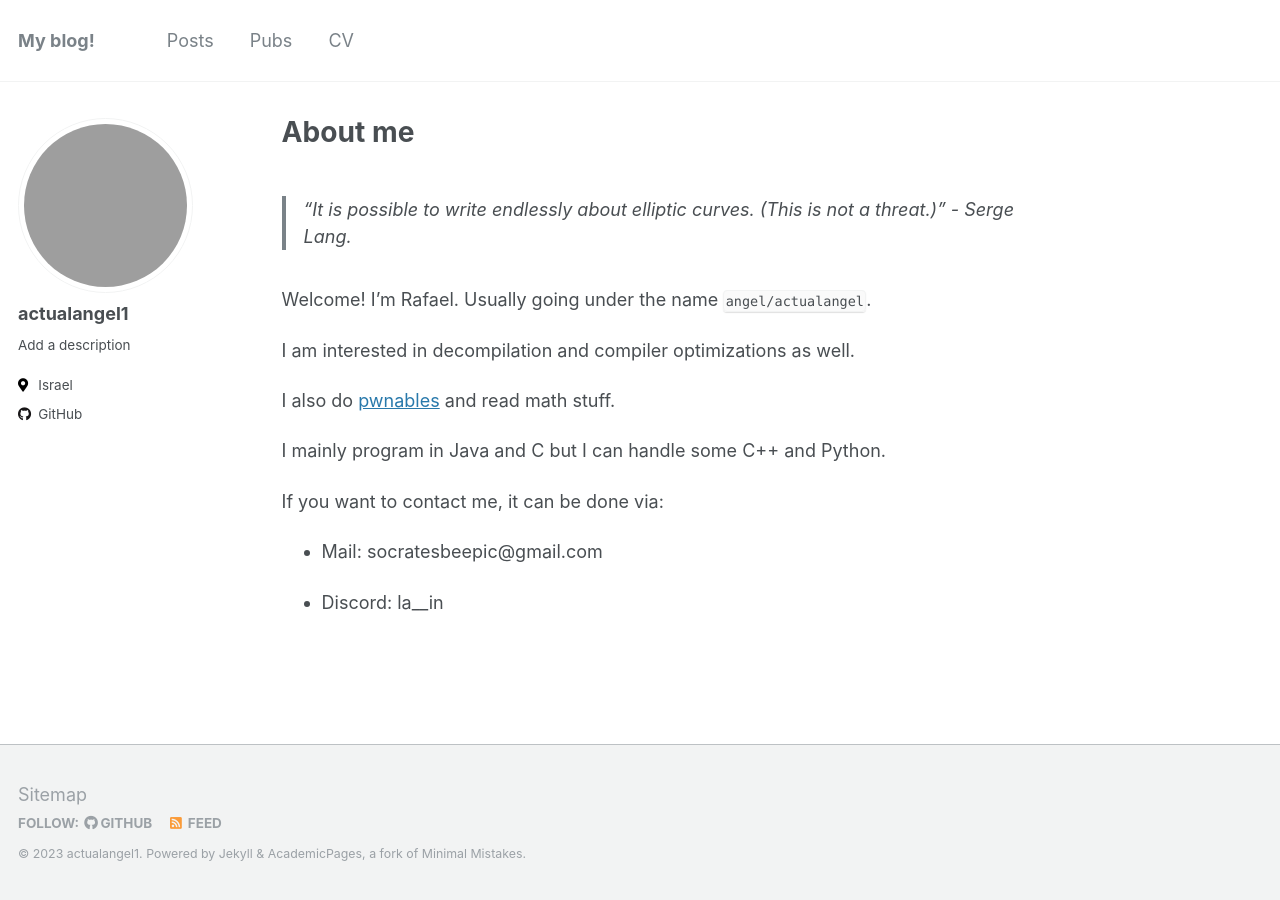
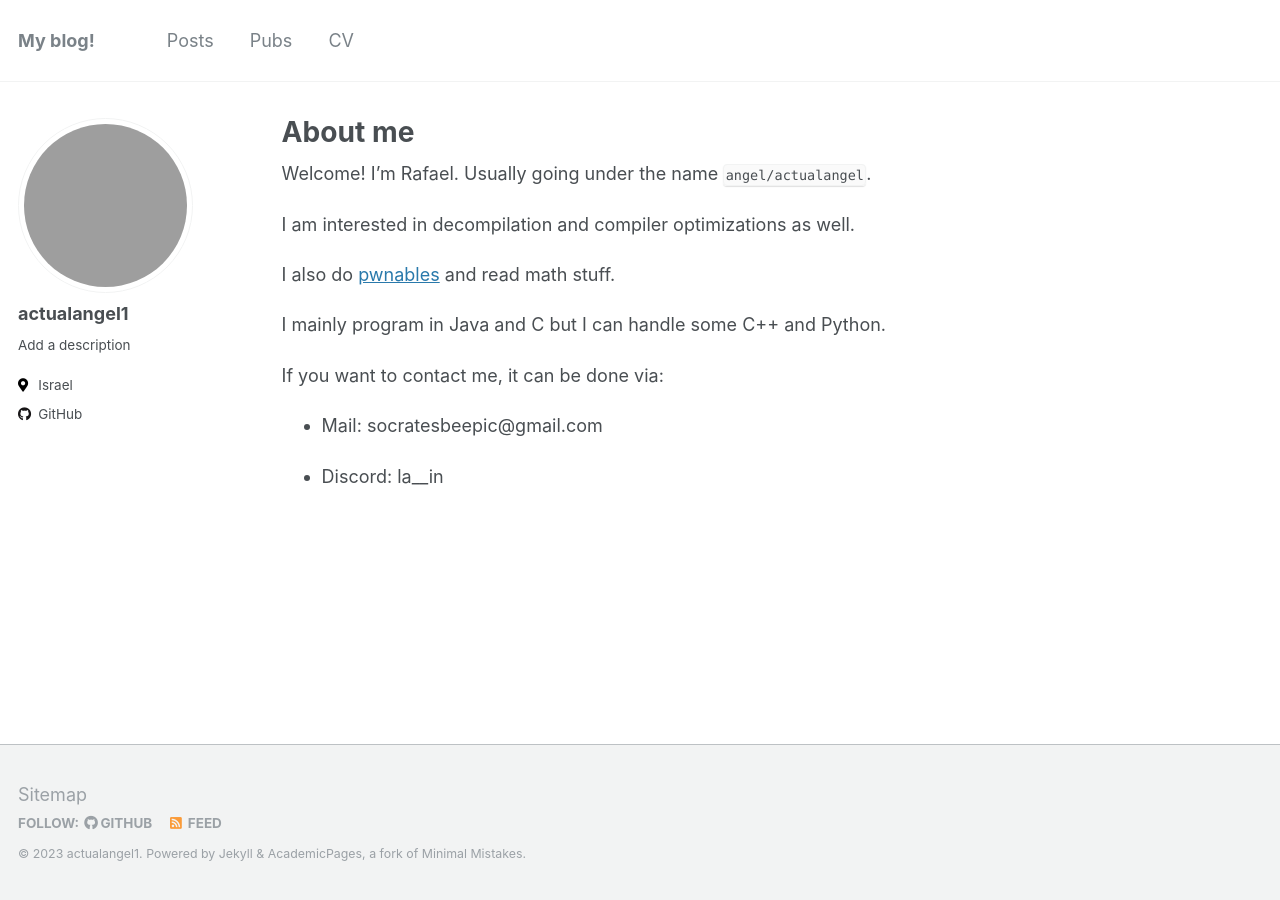
Before and after one commit to ActualAngel1/actualangel1.github.io, a Jekyll site: the page built from _pages/about.md, in a window 1280 px wide. Built offline with Jekyll 4.4.1, drawn with Linux system fonts in a browser that asks for light colours; grey boxes are pictures that could not be loaded.

Commit message:
Update about.md

````diff
--- a/_pages/about.md
+++ b/_pages/about.md
@@ -7,8 +7,6 @@ redirect_from:
   - /about/
   - /about.html
 ---
-
-> “It is possible to write endlessly about elliptic curves. (This is not a threat.)” - Serge Lang.
 
 Welcome! I'm Rafael. Usually going under the name ```angel/actualangel```.
 
````
